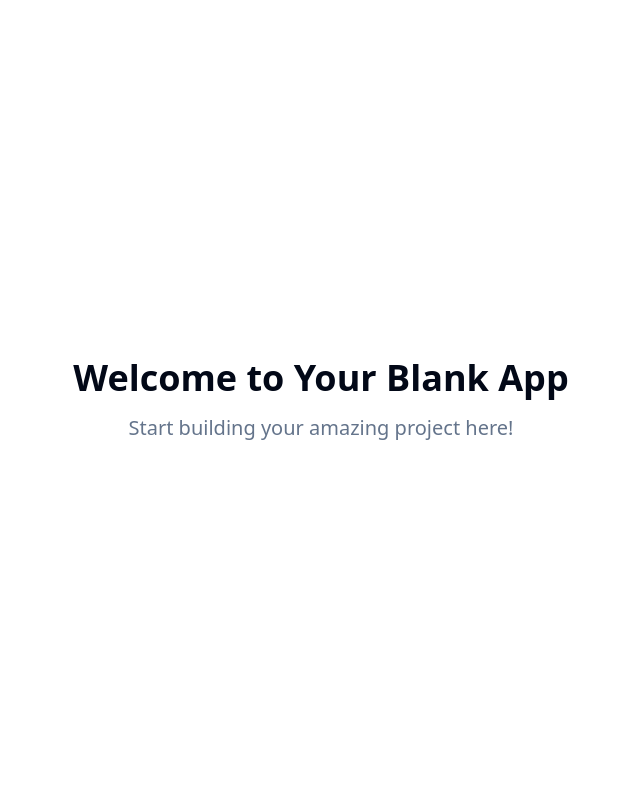
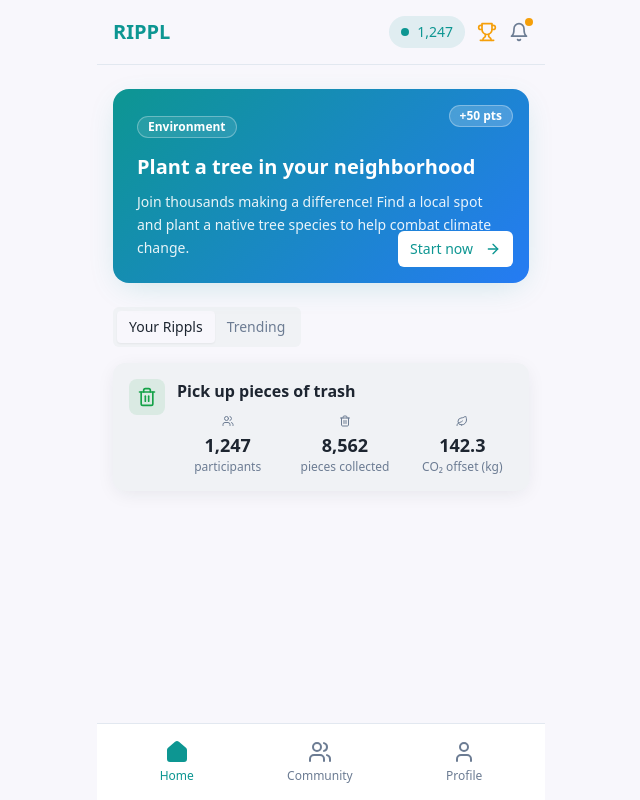
Before and after one commit to Shrume/rippl-home-hub, a React (Vite) app: page / in a window 1280 px wide. Shown: the whole page, without its empty margins (319-959 px from the left). Built offline with nearby package versions, Linux system fonts and the light colour scheme.

Commit message:
Design home screen
Implement the home screen layout as described in the prompt, including header, main section with a "Daily Action" card, tabbed area, and a bottom tab bar.

```diff
--- /dev/null
+++ b/src/components/BottomTabBar.tsx
@@ -0,0 +1,27 @@
+import { Home, Users, User } from "lucide-react";
+
+export const BottomTabBar = () => {
+  return (
+    <nav className="bg-card border-t border-border px-4 py-2">
+      <div className="flex items-center justify-around">
+        {/* Home - Active */}
+        <button className="flex flex-col items-center gap-1 py-2 px-4">
+          <Home className="w-6 h-6 text-primary fill-primary" />
+          <span className="text-xs text-primary font-medium">Home</span>
+        </button>
+
+        {/* Community */}
+        <button className="flex flex-col items-center gap-1 py-2 px-4">
+          <Users className="w-6 h-6 text-muted-foreground" />
+          <span className="text-xs text-muted-foreground">Community</span>
+        </button>
+
+        {/* Profile */}
+        <button className="flex flex-col items-center gap-1 py-2 px-4">
+          <User className="w-6 h-6 text-muted-foreground" />
+          <span className="text-xs text-muted-foreground">Profile</span>
+        </button>
+      </div>
+    </nav>
+  );
+};
--- /dev/null
+++ b/src/components/DailyActionCard.tsx
@@ -0,0 +1,45 @@
+import { ArrowRight } from "lucide-react";
+import { Button } from "@/components/ui/button";
+import { Badge } from "@/components/ui/badge";
+
+export const DailyActionCard = () => {
+  return (
+    <div className="relative bg-gradient-teal-blue rounded-2xl p-6 text-white shadow-glow mx-4 mb-6">
+      {/* Points badge */}
+      <Badge
+        variant="secondary"
+        className="absolute top-4 right-4 bg-white/20 text-white border-white/30 backdrop-blur-sm"
+      >
+        +50 pts
+      </Badge>
+
+      {/* Category chip */}
+      <Badge
+        variant="outline"
+        className="bg-white/10 text-white border-white/30 mb-4 backdrop-blur-sm"
+      >
+        Environment
+      </Badge>
+
+      {/* Content */}
+      <div className="space-y-3">
+        <h2 className="text-xl font-bold leading-tight">
+          Plant a tree in your neighborhood
+        </h2>
+
+        <p className="text-white/90 text-sm leading-relaxed">
+          Join thousands making a difference! Find a local spot and plant a native tree species to help combat climate change.
+        </p>
+      </div>
+
+      {/* Start button */}
+      <Button
+        className="absolute bottom-4 right-4 bg-white text-primary hover:bg-white/90 font-medium"
+        size="sm"
+      >
+        Start now
+        <ArrowRight className="ml-1 w-4 h-4" />
+      </Button>
+    </div>
+  );
+};
--- /dev/null
+++ b/src/components/MobileHeader.tsx
@@ -0,0 +1,34 @@
+import { Bell, Trophy } from "lucide-react";
+import { Badge } from "@/components/ui/badge";
+import ripplLogo from "@/assets/rippl-logo.png";
+
+export const MobileHeader = () => {
+  return (
+    <header className="flex items-center justify-between p-4 bg-background border-b border-border">
+      {/* RIPPL Logo */}
+      <div className="flex items-center">
+        <div className="text-xl font-bold text-primary">
+          RIPPL
+        </div>
+      </div>
+
+      {/* Right side icons */}
+      <div className="flex items-center gap-3">
+        {/* Points pill */}
+        <div className="flex items-center bg-primary/10 rounded-full px-3 py-1.5 gap-2">
+          <div className="w-2 h-2 bg-primary rounded-full"></div>
+          <span className="text-sm font-medium text-primary">1,247</span>
+        </div>
+
+        {/* Trophy */}
+        <Trophy className="w-5 h-5 text-warning" />
+
+        {/* Notifications */}
+        <div className="relative">
+          <Bell className="w-5 h-5 text-muted-foreground" />
+          <div className="absolute -top-1 -right-1 w-2 h-2 bg-warning rounded-full"></div>
+        </div>
+      </div>
+    </header>
+  );
+};
--- /dev/null
+++ b/src/components/RipplsList.tsx
@@ -0,0 +1,70 @@
+import { Users, Trash2, Leaf } from "lucide-react";
+import { Tabs, TabsContent, TabsList, TabsTrigger } from "@/components/ui/tabs";
+
+const RipplCard = () => {
+  return (
+    <div className="bg-muted rounded-xl p-4 mx-4 mb-4 shadow-soft">
+      <div className="flex items-start gap-3">
+        <div className="bg-success/10 p-2 rounded-lg">
+          <Trash2 className="w-5 h-5 text-success" />
+        </div>
+
+        <div className="flex-1">
+          <h3 className="font-semibold text-foreground mb-1">
+            Pick up pieces of trash
+          </h3>
+
+          {/* Metrics */}
+          <div className="grid grid-cols-3 gap-4 mt-3">
+            <div className="text-center">
+              <div className="flex items-center justify-center gap-1 mb-1">
+                <Users className="w-3 h-3 text-muted-foreground" />
+              </div>
+              <div className="text-lg font-bold text-foreground">1,247</div>
+              <div className="text-xs text-muted-foreground">participants</div>
+            </div>
+
+            <div className="text-center">
+              <div className="flex items-center justify-center gap-1 mb-1">
+                <Trash2 className="w-3 h-3 text-muted-foreground" />
+              </div>
+              <div className="text-lg font-bold text-foreground">8,562</div>
+              <div className="text-xs text-muted-foreground">pieces collected</div>
+            </div>
+
+            <div className="text-center">
+              <div className="flex items-center justify-center gap-1 mb-1">
+                <Leaf className="w-3 h-3 text-muted-foreground" />
+              </div>
+              <div className="text-lg font-bold text-foreground">142.3</div>
+              <div className="text-xs text-muted-foreground">CO₂ offset (kg)</div>
+            </div>
+          </div>
+        </div>
+      </div>
+    </div>
+  );
+};
+
+export const RipplsList = () => {
+  return (
+    <div className="flex-1">
+      <Tabs defaultValue="your-rippls" className="w-full">
+        <TabsList className="mx-4 mb-4 bg-muted w-auto">
+          <TabsTrigger value="your-rippls" className="text-sm">Your Rippls</TabsTrigger>
+          <TabsTrigger value="trending" className="text-sm">Trending</TabsTrigger>
+        </TabsList>
+
+        <TabsContent value="your-rippls" className="mt-0">
+          <RipplCard />
+        </TabsContent>
+
+        <TabsContent value="trending" className="mt-0">
+          <div className="text-center text-muted-foreground p-8">
+            <p>Trending rippls coming soon!</p>
+          </div>
+        </TabsContent>
+      </Tabs>
+    </div>
+  );
+};
--- a/src/index.css
+++ b/src/index.css
@@ -2,39 +2,61 @@
 @tailwind components;
 @tailwind utilities;
 
-/* Definition of the design system. All colors, gradients, fonts, etc should be defined here.
-All colors MUST be HSL.
-*/
+/* RIPPL Social Impact App Design System */
 
 @layer base {
   :root {
-    --background: 0 0% 100%;
-    --foreground: 222.2 84% 4.9%;
+    --background: 248 50% 98%;
+    --foreground: 215 25% 15%;
 
     --card: 0 0% 100%;
-    --card-foreground: 222.2 84% 4.9%;
+    --card-foreground: 215 25% 15%;
 
     --popover: 0 0% 100%;
-    --popover-foreground: 222.2 84% 4.9%;
+    --popover-foreground: 215 25% 15%;
 
-    --primary: 222.2 47.4% 11.2%;
-    --primary-foreground: 210 40% 98%;
+    /* Teal primary for social impact theme */
+    --primary: 178 84% 32%;
+    --primary-foreground: 0 0% 100%;
+    --primary-glow: 178 94% 45%;
 
-    --secondary: 210 40% 96.1%;
-    --secondary-foreground: 222.2 47.4% 11.2%;
+    /* Soft secondary */
+    --secondary: 210 30% 96%;
+    --secondary-foreground: 215 25% 25%;
 
-    --muted: 210 40% 96.1%;
-    --muted-foreground: 215.4 16.3% 46.9%;
+    /* Muted greys */
+    --muted: 210 20% 95%;
+    --muted-foreground: 215 15% 50%;
 
-    --accent: 210 40% 96.1%;
-    --accent-foreground: 222.2 47.4% 11.2%;
+    /* Blue accent for gradients */
+    --accent: 215 90% 55%;
+    --accent-foreground: 0 0% 100%;
+
+    /* Success green for environmental actions */
+    --success: 142 76% 36%;
+    --success-foreground: 0 0% 100%;
+
+    /* Warning orange for notifications */
+    --warning: 38 92% 50%;
+    --warning-foreground: 0 0% 100%;
 
     --destructive: 0 84.2% 60.2%;
     --destructive-foreground: 210 40% 98%;
 
     --border: 214.3 31.8% 91.4%;
     --input: 214.3 31.8% 91.4%;
-    --ring: 222.2 84% 4.9%;
+    --ring: 178 84% 32%;
+
+    /* Gradients for impact cards */
+    --gradient-teal-blue: linear-gradient(135deg, hsl(var(--primary)), hsl(var(--accent)));
+    --gradient-subtle: linear-gradient(180deg, hsl(var(--background)), hsl(var(--muted)));
+
+    /* Shadows with teal glow */
+    --shadow-glow: 0 8px 32px -8px hsl(var(--primary) / 0.2);
+    --shadow-soft: 0 4px 20px -4px hsl(215 25% 15% / 0.1);
+
+    /* Animations */
+    --transition-smooth: all 0.3s cubic-bezier(0.4, 0, 0.2, 1);
 
     --radius: 0.5rem;
 
--- a/src/pages/Index.tsx
+++ b/src/pages/Index.tsx
@@ -1,12 +1,25 @@
-// Update this page (the content is just a fallback if you fail to update the page)
+import { MobileHeader } from "@/components/MobileHeader";
+import { DailyActionCard } from "@/components/DailyActionCard";
+import { RipplsList } from "@/components/RipplsList";
+import { BottomTabBar } from "@/components/BottomTabBar";
 
 const Index = () => {
   return (
-    <div className="min-h-screen flex items-center justify-center bg-background">
-      <div className="text-center">
-        <h1 className="text-4xl font-bold mb-4">Welcome to Your Blank App</h1>
-        <p className="text-xl text-muted-foreground">Start building your amazing project here!</p>
-      </div>
+    <div className="min-h-screen bg-background flex flex-col max-w-md mx-auto">
+      {/* Header */}
+      <MobileHeader />
+
+      {/* Main Content */}
+      <main className="flex-1 pt-6">
+        {/* Daily Action Card */}
+        <DailyActionCard />
+
+        {/* Rippls List */}
+        <RipplsList />
+      </main>
+
+      {/* Bottom Navigation */}
+      <BottomTabBar />
     </div>
   );
 };
--- a/tailwind.config.ts
+++ b/tailwind.config.ts
@@ -26,7 +26,8 @@ export default {
 				foreground: 'hsl(var(--foreground))',
 				primary: {
 					DEFAULT: 'hsl(var(--primary))',
-					foreground: 'hsl(var(--primary-foreground))'
+					foreground: 'hsl(var(--primary-foreground))',
+					glow: 'hsl(var(--primary-glow))'
 				},
 				secondary: {
 					DEFAULT: 'hsl(var(--secondary))',
@@ -43,6 +44,14 @@ export default {
 				accent: {
 					DEFAULT: 'hsl(var(--accent))',
 					foreground: 'hsl(var(--accent-foreground))'
+				},
+				success: {
+					DEFAULT: 'hsl(var(--success))',
+					foreground: 'hsl(var(--success-foreground))'
+				},
+				warning: {
+					DEFAULT: 'hsl(var(--warning))',
+					foreground: 'hsl(var(--warning-foreground))'
 				},
 				popover: {
 					DEFAULT: 'hsl(var(--popover))',
@@ -62,6 +71,14 @@ export default {
 					border: 'hsl(var(--sidebar-border))',
 					ring: 'hsl(var(--sidebar-ring))'
 				}
+			},
+			backgroundImage: {
+				'gradient-teal-blue': 'var(--gradient-teal-blue)',
+				'gradient-subtle': 'var(--gradient-subtle)'
+			},
+			boxShadow: {
+				'glow': 'var(--shadow-glow)',
+				'soft': 'var(--shadow-soft)'
 			},
 			borderRadius: {
 				lg: 'var(--radius)',
```
